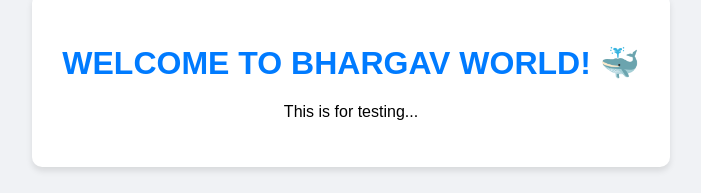
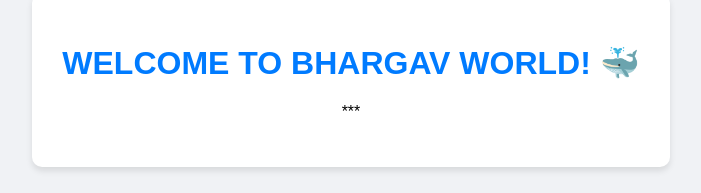
Before and after one commit to bhargav-annareddy/test-project, a plain HTML site: page index.html in a window 1280 px wide. Shown: the part 320-513 px from the top of the page, without its empty margins (289-990 px from the left). Drawn offline with Linux system fonts and the light colour scheme.

Commit message:
Update index.html

```diff
--- a/index.html
+++ b/index.html
@@ -9,7 +9,7 @@
 <body>
     <div class="card">
         <h1>WELCOME TO BHARGAV WORLD! 🐳</h1>
-        <p> This is for testing... </p>
+        <p> *** </p>
     </div>
 </body>
 </html>
```
